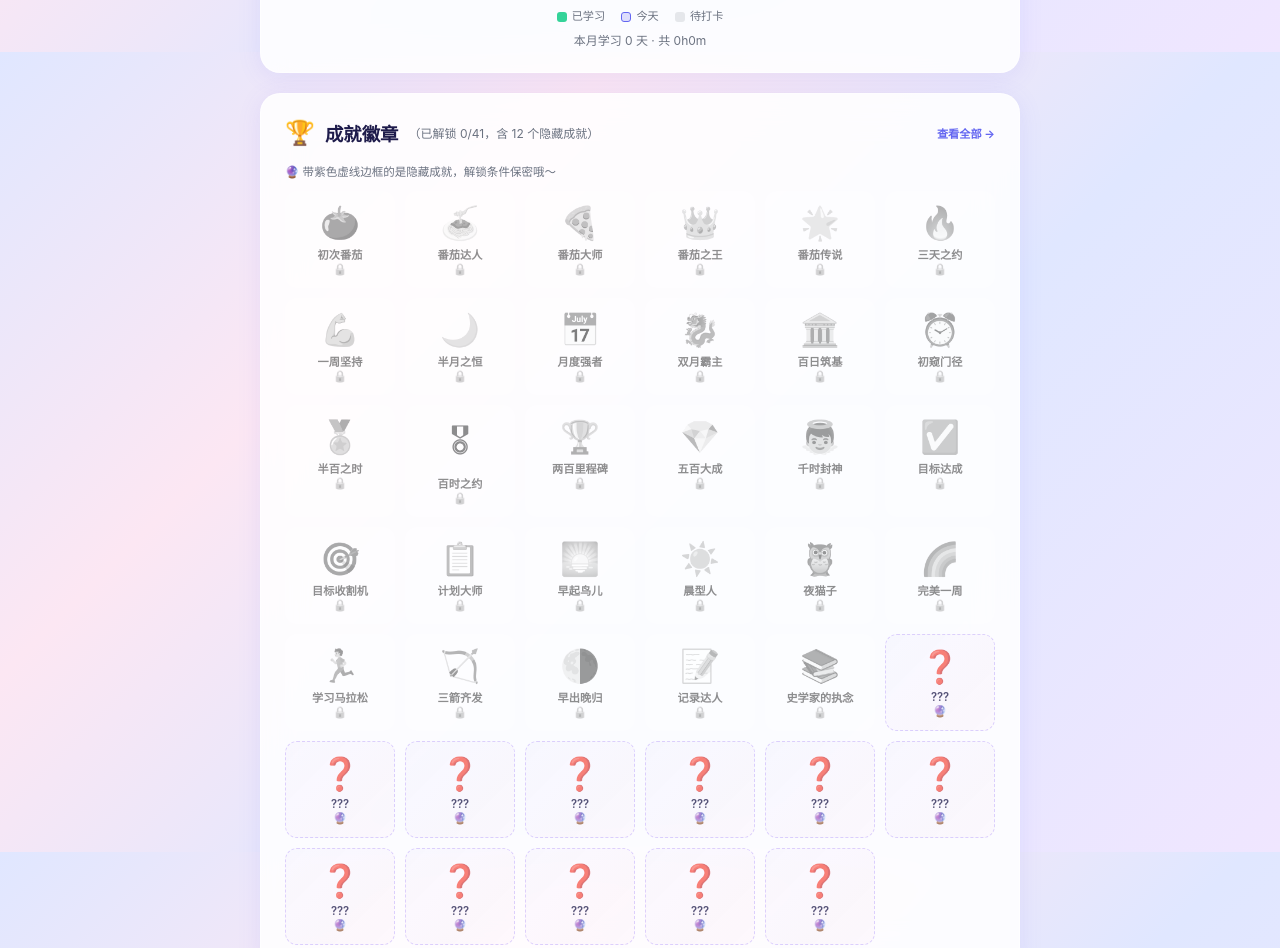
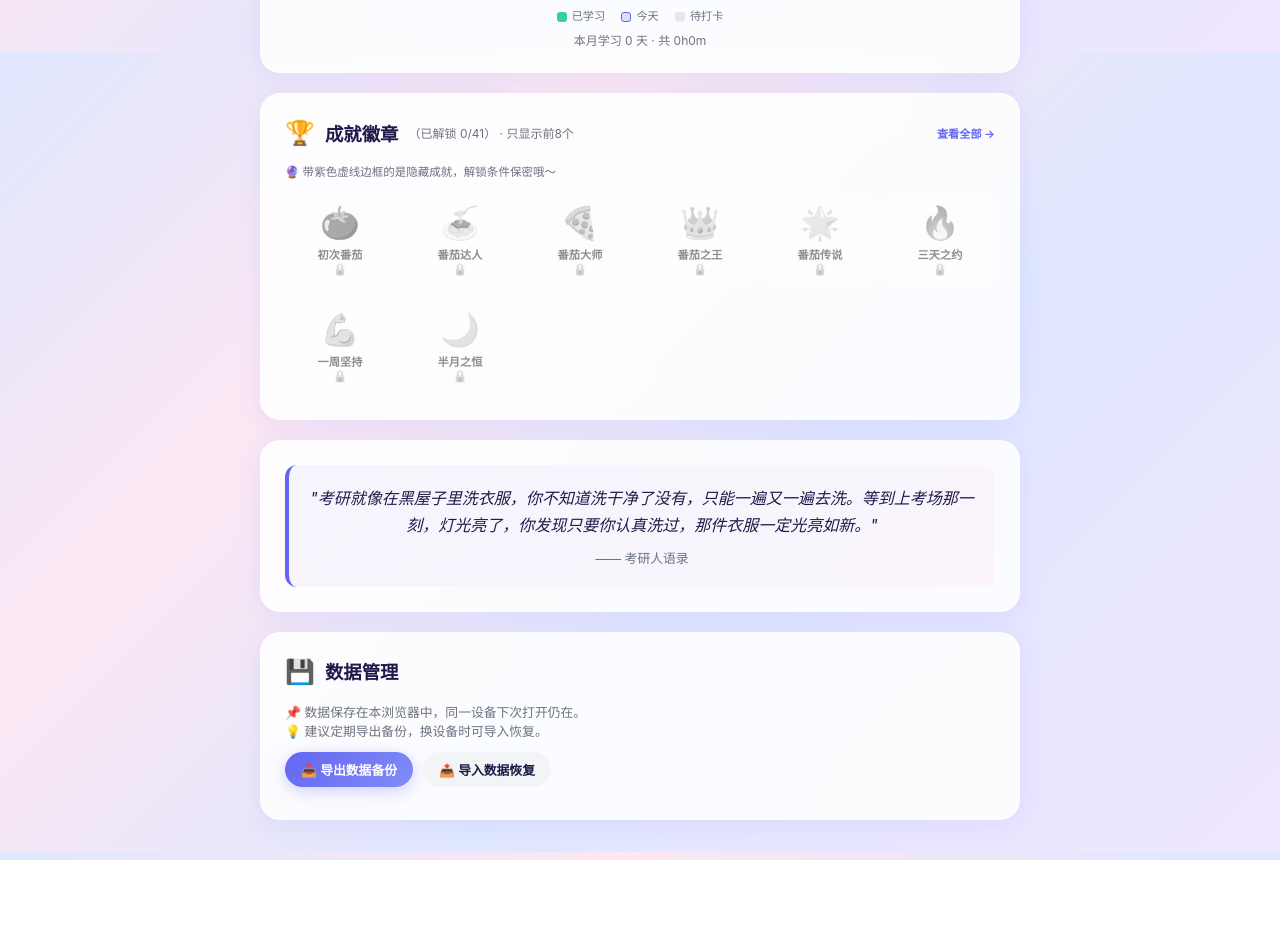
Before and after one commit to xuyiming1216-cpu/study-planner, a plain HTML site: page index.html in a window 1280 px wide. Shown: the part 1548-2496 px from the top of the page. After the commit the page ends 2408 px from the top, so only its background shows below. Drawn offline with Linux system fonts and the light colour scheme.

Commit message:
🏆 仪表盘成就精简 - 优先展示已解锁，按时间倒序，最多8个

```diff
--- a/index.html
+++ b/index.html
@@ -641,7 +641,7 @@ body::before {
 .achievement.locked:hover { opacity: 0.7; }
 .achievement .ach-icon { font-size: 2rem; display: block; }
 .achievement .ach-name { font-size: 0.7rem; font-weight: 600; margin-top: 4px; }
-.achievement .ach-check { font-size: 0.8rem; color: var(--success); }
+.achievement .ach-check { font-size: 0.6rem; color: var(--text-light); font-weight: 600; }
 .achievement.secret {
   border: 1.5px dashed rgba(167,139,250,0.5);
   background: linear-gradient(135deg, rgba(167,139,250,0.06), rgba(244,114,182,0.04));
@@ -1565,16 +1565,37 @@ function navigateMonth(delta) {
 
 function renderAchievements() {
   const container = document.getElementById('achievements');
+  const MAX_DISPLAY = 8;
+
+  // 分离已解锁和未解锁
+  const unlockedList = ACHIEVEMENTS
+    .filter(a => !!data.achievements[a.id])
+    .sort((a, b) => (data.achievements[b.id] || 0) - (data.achievements[a.id] || 0)); // 时间倒序
+
+  const lockedList = ACHIEVEMENTS
+    .filter(a => !data.achievements[a.id])
+    .sort((a, b) => (a.hidden ? 1 : 0) - (b.hidden ? 1 : 0)); // 隐藏成就排最后
+
+  // 组合：优先已解锁，空缺用未解锁可见成就填充
+  const visibleLocked = lockedList.filter(a => !a.hidden);
+  const display = [...unlockedList, ...visibleLocked].slice(0, MAX_DISPLAY);
+
   let html = '';
-  ACHIEVEMENTS.forEach(ach => {
+  display.forEach(ach => {
     const unlocked = !!data.achievements[ach.id];
     const isHidden = ach.hidden && !unlocked;
+    const unlockTime = data.achievements[ach.id];
+    let timeStr = '';
+    if (unlocked && unlockTime) {
+      const d = new Date(unlockTime);
+      timeStr = `${d.getMonth()+1}/${d.getDate()}`;
+    }
     html += `
       <div class="achievement ${unlocked ? 'unlocked' : 'locked'} ${isHidden ? 'secret' : ''}"
-           title="${isHidden ? '🔮 隐藏成就：条件未知，探索中...' : ach.desc}">
+           title="${isHidden ? '🔮 隐藏成就：条件未知' : ach.desc + (timeStr ? ' · ' + timeStr + ' 解锁' : '')}">
         <span class="ach-icon">${isHidden ? '❓' : ach.icon}</span>
         <div class="ach-name">${isHidden ? '???' : ach.name}</div>
-        ${unlocked ? '<div class="ach-check">✅</div>'
+        ${unlocked ? `<div class="ach-check">${timeStr}</div>`
           : (isHidden ? '<div style="font-size:0.7rem;color:#a78bfa;">🔮</div>'
           : '<div style="font-size:0.7rem;color:#ccc;">🔒</div>')}
       </div>`;
@@ -1582,11 +1603,12 @@ function renderAchievements() {
   container.innerHTML = html;
 
   // 更新计数
-  const unlockedCount = ACHIEVEMENTS.filter(a => !!data.achievements[a.id]).length;
+  const unlockedCount = unlockedList.length;
   const hiddenCount = ACHIEVEMENTS.filter(a => a.hidden).length;
   const visibleTotal = ACHIEVEMENTS.length;
+  const hidden = display.length < ACHIEVEMENTS.length ? ` · 只显示前${MAX_DISPLAY}个` : '';
   const el = document.getElementById('achievementCount');
-  if (el) el.textContent = `（已解锁 ${unlockedCount}/${visibleTotal}，含 ${hiddenCount} 个隐藏成就）`;
+  if (el) el.textContent = `（已解锁 ${unlockedCount}/${visibleTotal}）${hidden}`;
 }
 
 function renderAchievementsPage() {
```
